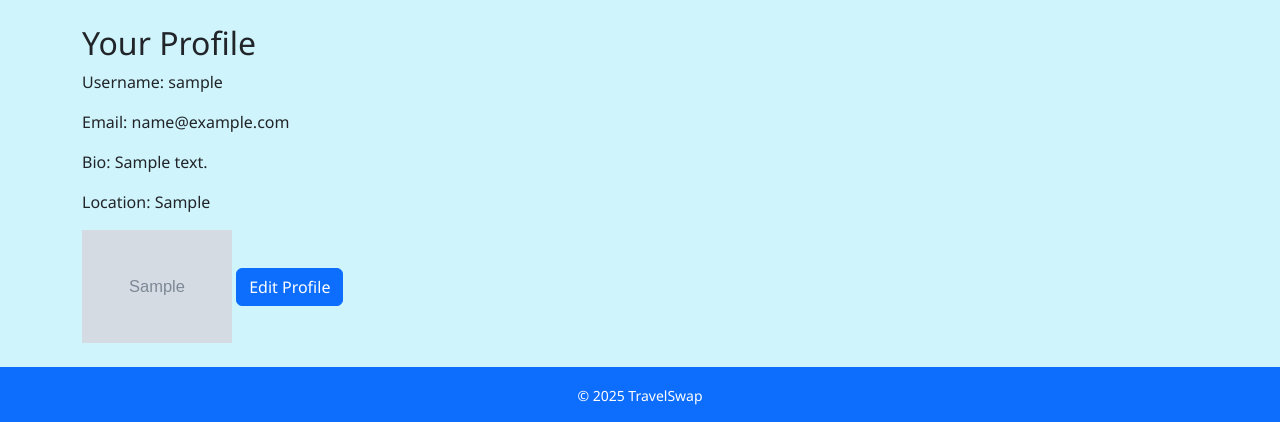
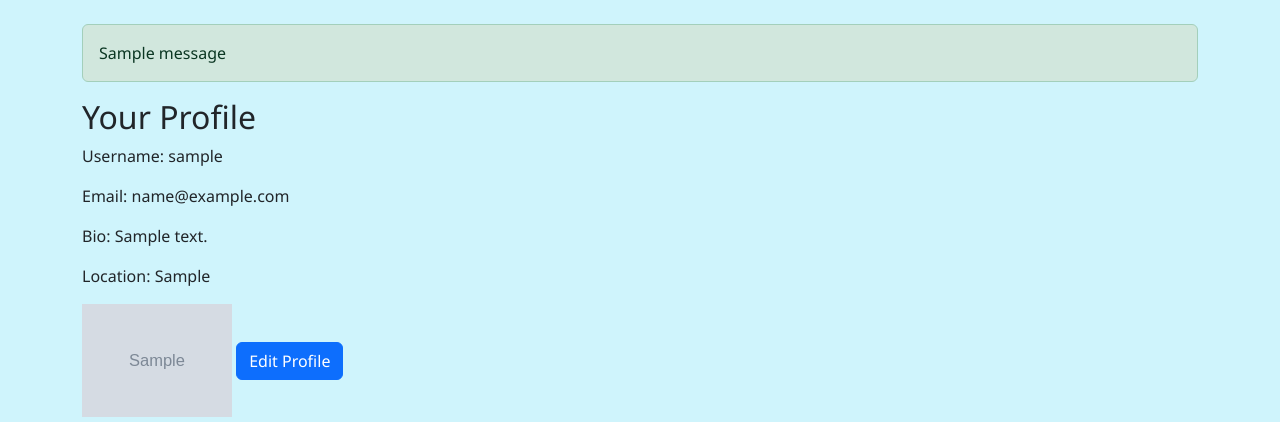
Before and after one commit to IeuanPriede/travel-swap, a Django app: page /profiles/ in a window 1280 px wide. Shown: the part 57-479 px from the top of the page. Run offline with Django 4.2, Linux system fonts and the light colour scheme; a user stored in the database is signed in; tables that the repository leaves empty hold one stand-in row (values such as "Sample post"); grey boxes marked "Sample" are stand-in pictures; one stand-in notice (Sample message) is shown.

Commit message:
Fix profile update logic and message display - Replaced CustomUserCreationForm with a proper UserForm for editing - Ensured profile and user info are saved correctly on edit - Added messages framework support to profile.html to show update success alerts

```diff
--- a/profiles/forms.py
+++ b/profiles/forms.py
@@ -11,6 +11,12 @@ class CustomUserCreationForm(UserCreationForm):
     class Meta:
         model = User
         fields = ['username', 'email', 'password1', 'password2']
+
+
+class UserForm(forms.ModelForm):
+    class Meta:
+        model = User
+        fields = ['username', 'email', 'first_name', 'last_name']
 
 
 class ProfileForm(forms.ModelForm):
--- a/profiles/templates/profiles/profile.html
+++ b/profiles/templates/profiles/profile.html
@@ -1,6 +1,15 @@
 {% extends "base.html" %}
 
 {% block content %}
+{% if messages %}
+  <div>
+    {% for message in messages %}
+      <div class="alert alert-{{ message.tags }}">
+        {{ message }}
+      </div>
+    {% endfor %}
+  </div>
+{% endif %}
   <h2>Your Profile</h2>
   <p>Username: {{ profile.user.username }}</p>
   <p>Email: {{ profile.user.email }}</p>
--- a/profiles/views.py
+++ b/profiles/views.py
@@ -1,7 +1,7 @@
 from django.shortcuts import render, redirect, get_object_or_404
 from django.contrib.auth.decorators import login_required
 from .models import Profile
-from .forms import CustomUserCreationForm, ProfileForm
+from .forms import CustomUserCreationForm, ProfileForm, UserForm
 from django.contrib.auth import login, logout
 from django.contrib import messages
 
@@ -24,7 +24,7 @@ def edit_profile(request):
 
     if request.method == 'POST':
         # Handle the form submission
-        user_form = CustomUserCreationForm(
+        user_form = UserForm(
             request.POST, instance=request.user
             )  # for updating the user model
         profile_form = ProfileForm(
@@ -39,7 +39,7 @@ def edit_profile(request):
                 'profiles'
                 )  # Redirect to the profile view after successful update
     else:
-        user_form = CustomUserCreationForm(
+        user_form = UserForm(
             instance=request.user
             )  # Prepopulate with current user info
         profile_form = ProfileForm(
```
